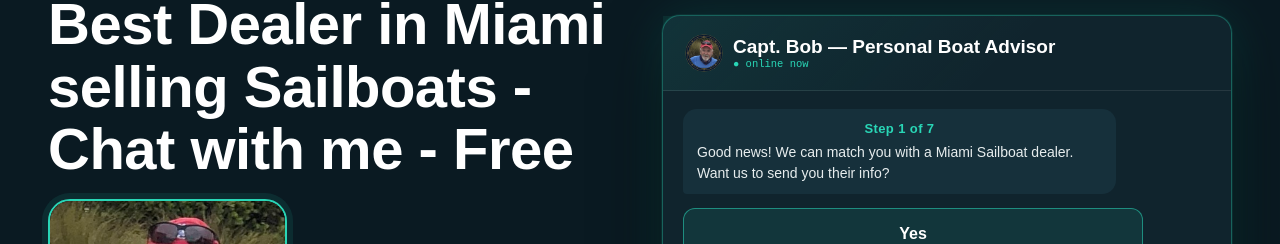
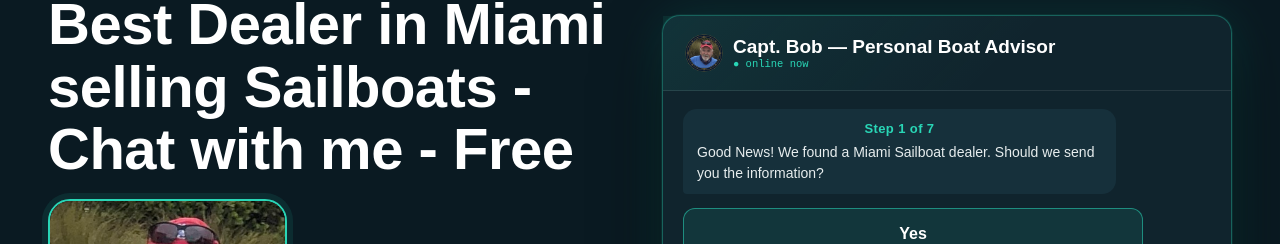
Before and after one commit to BobDucey/Sailboats.boats, a plain HTML site: page miami-fl.html in a window 1280 px wide. Shown: the part 166-410 px from the top of the page. Drawn offline with Linux system fonts and the light colour scheme; no server answers.

Commit message:
Miami chat: 'Good News! We found a ... dealer' opener
Co-Authored-By: Claude Opus 5.5 <noreply@anthropic.com>
Claude-Session: https://claude.ai/code/session_01Kux6nQpj8VwooSdGCrUWnV

```diff
--- a/miami-fl.html
+++ b/miami-fl.html
@@ -730,7 +730,7 @@ html:not(.embedded) .send-label{display:inline;}
 </div>
 </div>
 
-<div class="chat-body" id="chatBody"><div class="bubble assistant current"><span class="bubble-label">Step 1 of 7</span>Good news! We can match you with a Miami Sailboat dealer. Want us to send you their info?</div></div>
+<div class="chat-body" id="chatBody"><div class="bubble assistant current"><span class="bubble-label">Step 1 of 7</span>Good News! We found a Miami Sailboat dealer. Should we send you the information?</div></div>
 
 <div class="chat-foot tap-only">
 <div class="input-row">
@@ -961,7 +961,7 @@ return id;
 const BOAT_TYPE = 'Sailboats';
 const BOAT_TYPE_ONE = (/craft$/i.test(BOAT_TYPE) ? BOAT_TYPE : BOAT_TYPE.replace(/s$/, ''));
 const METRO_NAME = String(SOURCE_METRO).split(',')[0].trim();
-const OPENING_MESSAGE = "Good news! We can match you with a " + METRO_NAME + " " + BOAT_TYPE_ONE + " dealer. Want us to send you their info?";
+const OPENING_MESSAGE = "Good News! We found a " + METRO_NAME + " " + BOAT_TYPE_ONE + " dealer. Should we send you the information?";
 const QUESTIONS = [
 { key: 'start', ask: OPENING_MESSAGE, options: ['Yes'] },
 { key: 'email', ask: "Great! What's the best email to send your dealer info to?" },
```
